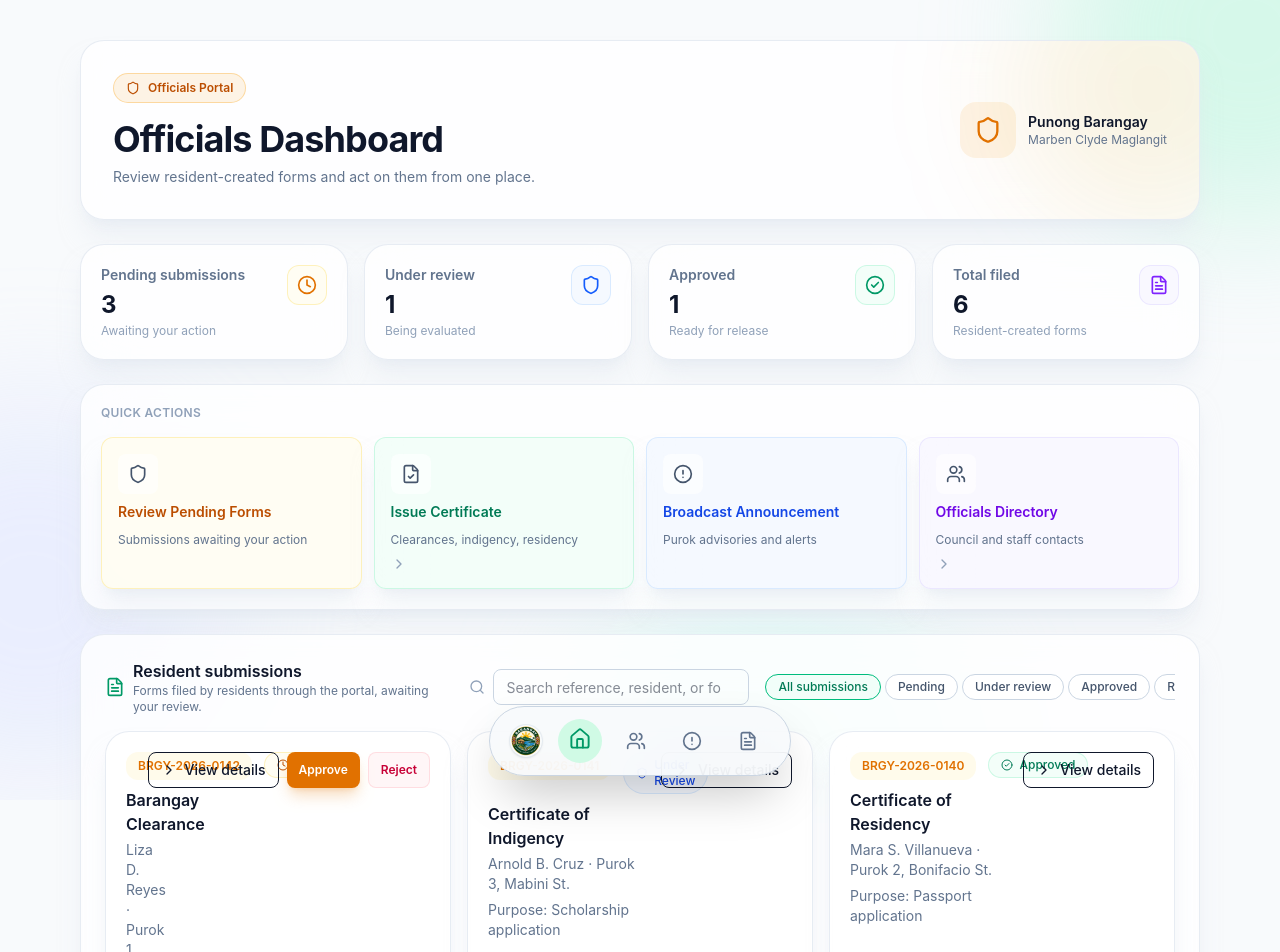
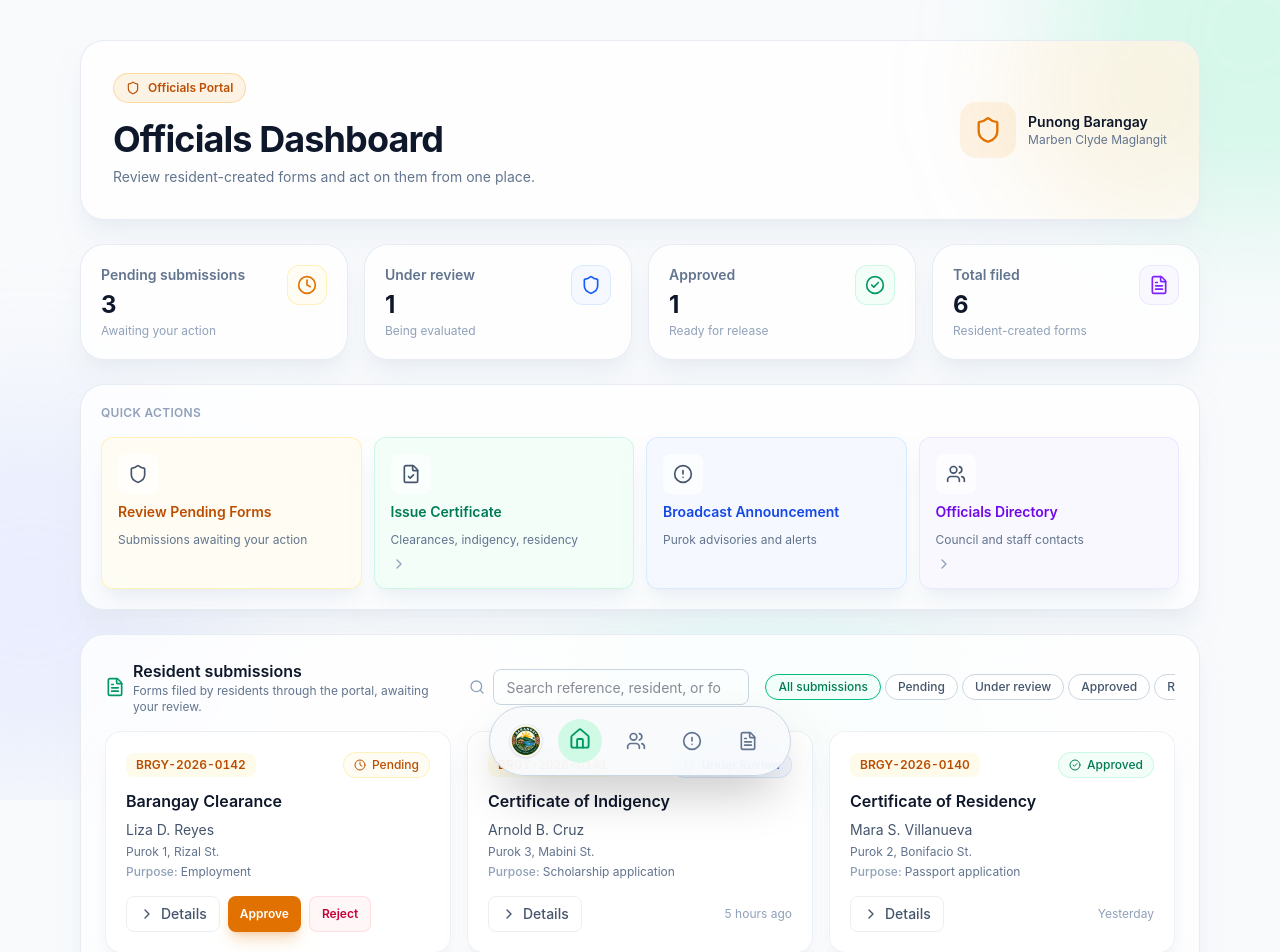
Before and after one commit to Chie03-dev/Barangay, a Next.js app: page /own in a window 1280 px wide. Shown: the top 952 px of the page. Built offline with nearby package versions, Linux system fonts and the light colour scheme.

Commit message:
Redesign SubmissionCard: clean modern layout, no text wrapping or button overlap

```diff
--- a/src/app/own/page.tsx
+++ b/src/app/own/page.tsx
@@ -631,79 +631,94 @@ function SubmissionCard({
       initial={{ opacity: 0, y: 10 }}
       animate={{ opacity: 1, y: 0 }}
       transition={{ type: "spring", stiffness: 400, damping: 25 }}
-      className={cn(glass, "p-5 hover:shadow-md transition-shadow duration-200")}
+      className={cn(
+        glass,
+        "group relative flex flex-col rounded-2xl border border-slate-200/60 p-5 transition-all duration-300 hover:shadow-xl dark:border-slate-800/60",
+      )}
     >
-      <div className="flex flex-col sm:flex-row sm:items-start sm:justify-between gap-4">
-        <div className="flex-1 min-w-0">
-          <div className="flex items-start gap-3">
+      {/* Header: reference + status */}
+      <div className="flex items-center justify-between gap-3">
         <span
           className={cn(
-                "inline-flex shrink-0 items-center justify-center rounded-xl px-3 py-1.5 text-xs font-semibold",
-                "bg-amber-50 text-amber-600 dark:bg-amber-900/20 dark:text-amber-400"
+            "inline-flex shrink-0 items-center gap-1.5 rounded-lg px-2.5 py-1 text-xs font-semibold tabular-nums",
+            "bg-amber-50 text-amber-700 dark:bg-amber-900/20 dark:text-amber-400",
           )}
         >
           {submission.reference}
         </span>
         <span
           className={cn(
-                "inline-flex items-center gap-1.5 rounded-full border px-3 py-1 text-xs font-medium",
-                STATUS_CLASS[submission.status]
+            "inline-flex items-center gap-1.5 rounded-full border px-2.5 py-1 text-xs font-medium",
+            STATUS_CLASS[submission.status],
           )}
         >
           <StatusIcon className="h-3 w-3 shrink-0" aria-hidden />
           {STATUS_LABEL[submission.status]}
         </span>
       </div>
-          <h3 className="mt-2 text-base font-semibold">{submission.type}</h3>
-          <p className="mt-1 text-sm text-slate-500 dark:text-slate-400">
-            {submission.resident} · {submission.address}
+
+      {/* Body */}
+      <div className="mt-3 flex-1">
+        <h3 className="text-base font-semibold leading-snug">
+          {submission.type}
+        </h3>
+        <div className="mt-2 space-y-1">
+          <p className="text-sm text-slate-600 dark:text-slate-300">
+            {submission.resident}
+          </p>
+          <p className="text-xs text-slate-500 dark:text-slate-400">
+            {submission.address}
           </p>
           {submission.purpose && (
-            <p className="mt-1.5 text-sm text-slate-500 dark:text-slate-400">
-              Purpose: {submission.purpose}
+            <p className="mt-1 text-xs text-slate-500 dark:text-slate-400">
+              <span className="font-medium text-slate-400">Purpose: </span>
+              {submission.purpose}
             </p>
           )}
         </div>
-        <div className="mt-4 sm:mt-0 flex w-full sm:w-auto flex-col sm:flex-row gap-2">
+      </div>
+
+      {/* Footer actions */}
+      <div className="mt-4 flex items-center gap-2">
         <button
           type="button"
           onClick={() => onOpen(submission)}
           disabled={processing}
           className={cn(
-              "flex h-9 w-full sm:w-auto items-center justify-center gap-2 rounded-lg border px-3 py-1.5 text-sm font-medium transition-colors disabled:opacity-60",
-              "hover:bg-slate-100 dark:hover:bg-slate-800"
+            "flex h-9 items-center justify-center gap-1.5 rounded-lg border border-slate-200/70 px-3 text-sm font-medium text-slate-600 transition-colors hover:bg-slate-100 disabled:opacity-60 dark:border-slate-700 dark:text-slate-300 dark:hover:bg-slate-800",
           )}
         >
           <ChevronRight className="h-4 w-4" aria-hidden />
-            View details
+          Details
         </button>
-          {isPending && (
+        {isPending ? (
           <>
             <button
               type="button"
               onClick={() => onApprove(submission)}
               disabled={processing}
               className={cn(
-                  "flex h-9 w-full sm:w-auto items-center justify-center gap-2 rounded-lg bg-amber-600 px-3 py-1.5 text-xs font-semibold text-white shadow-lg shadow-amber-600/25 transition-colors disabled:opacity-70 disabled:cursor-not-allowed",
-                  "hover:bg-amber-500"
+                "flex h-9 items-center justify-center gap-1.5 rounded-lg bg-amber-600 px-3 text-xs font-semibold text-white shadow-lg shadow-amber-600/25 transition-colors disabled:opacity-70 disabled:cursor-not-allowed hover:bg-amber-500",
               )}
             >
-                {processing ? "Approving…" : "Approve"}
+              {processing ? "…" : "Approve"}
             </button>
             <button
               type="button"
               onClick={() => onReject(submission)}
               disabled={processing}
               className={cn(
-                  "flex h-9 w-full sm:w-auto items-center justify-center gap-2 rounded-lg border border-rose-200/60 bg-rose-50/60 px-3 py-1.5 text-xs font-semibold text-rose-700 transition-colors disabled:opacity-60",
-                  "hover:bg-rose-100 dark:hover:bg-rose-900/20"
+                "flex h-9 items-center justify-center gap-1.5 rounded-lg border border-rose-200/60 bg-rose-50/60 px-3 text-xs font-semibold text-rose-700 transition-colors disabled:opacity-60 hover:bg-rose-100 dark:hover:bg-rose-900/20",
               )}
             >
               Reject
             </button>
           </>
+        ) : (
+          <span className="ml-auto text-xs text-slate-400 dark:text-slate-500">
+            {submission.createdAt}
+          </span>
         )}
-        </div>
       </div>
     </motion.div>
   );
```
Lines whose indentation alone changed are shown as unchanged.
